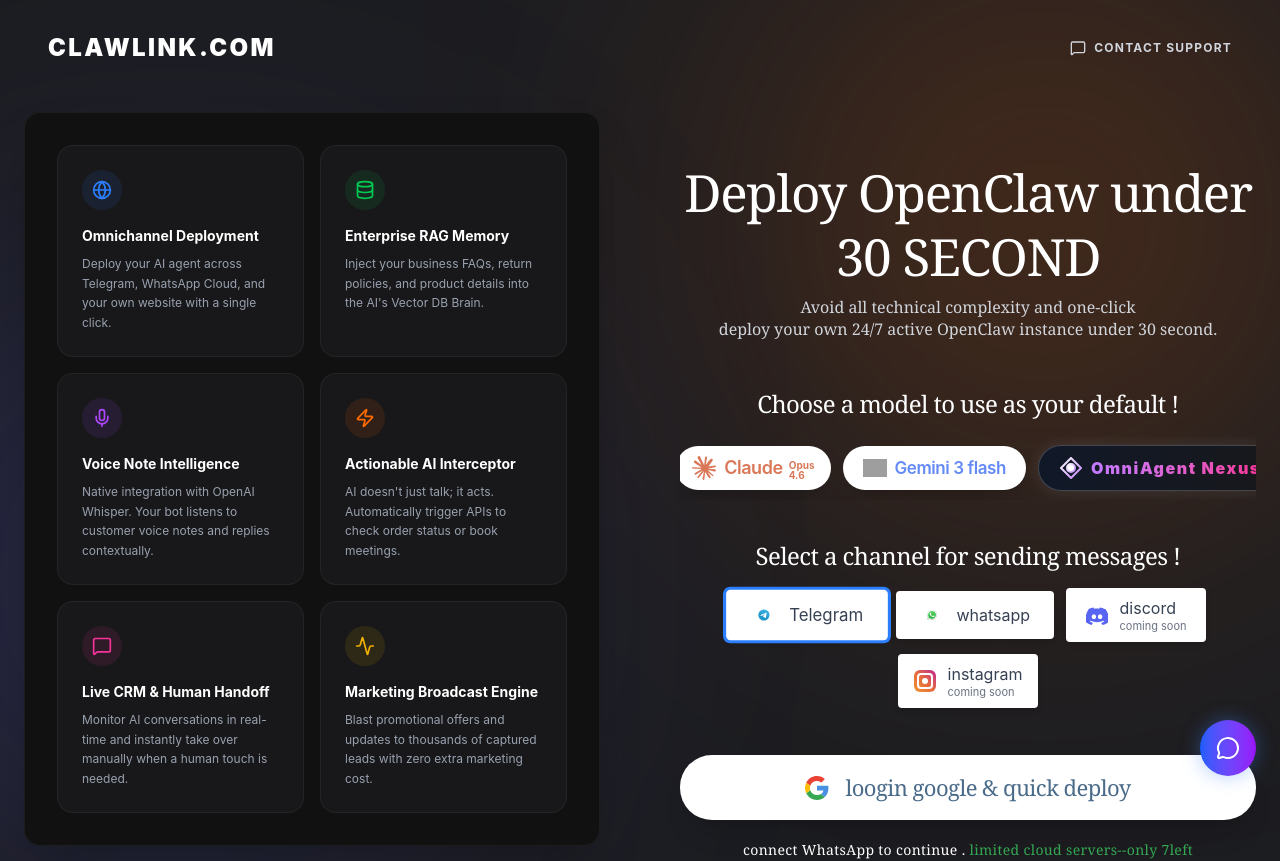
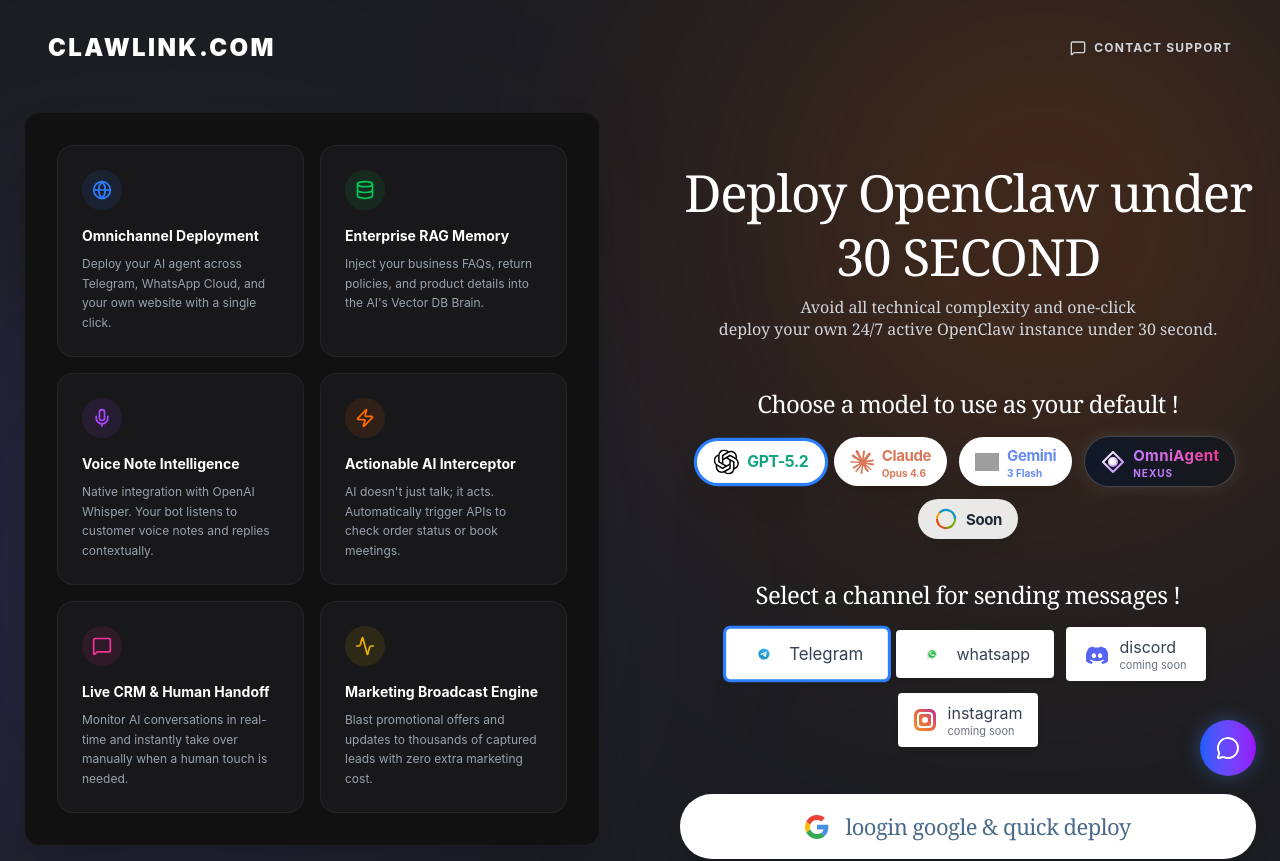
Before and after one commit to hopondfgvcx501-rgb/clawlink, a Next.js app: page / in a window 1280 px wide. Shown: the top 861 px of the page. Built offline with nearby package versions, Linux system fonts and the light colour scheme; no server answers; grey boxes are pictures that could not be loaded.

Commit message:
fixed UI layout to display 5 uniform model selection buttons including OmniAgent Nexus

```diff
--- a/app/page.tsx
+++ b/app/page.tsx
@@ -267,12 +267,6 @@ export default function Home() {
   return (
     <div className="bg-[#1C1D21] min-h-screen relative text-[#EDEDED] font-sans selection:bg-orange-500/30 overflow-x-hidden">
 
-      {/* 🚀 CSS for hiding scrollbar on the horizontal list */}
-      <style dangerouslySetInnerHTML={{__html: `
-        .no-scrollbar::-webkit-scrollbar { display: none; }
-        .no-scrollbar { -ms-overflow-style: none; scrollbar-width: none; }
-      `}} />
-
       {/* 🚀 FIXED CINEMATIC SUNSET GLOW EFFECT */}
       <div className="fixed top-[-10%] right-[-5%] w-[600px] h-[600px] bg-orange-500/20 rounded-full blur-[150px] pointer-events-none z-0"></div>
       <div className="fixed bottom-[-10%] left-[-10%] w-[600px] h-[600px] bg-indigo-500/20 rounded-full blur-[150px] pointer-events-none z-0"></div>
@@ -341,48 +335,55 @@ export default function Home() {
 
             <h3 className="text-white text-xl md:text-2xl mb-4 font-serif tracking-tight">Choose a model to use as your default !</h3>
 
-            {/* 🚀 5 BUTTONS IN A SINGLE LINE (Scrollable on mobile) */}
-            <div className="flex flex-nowrap justify-start lg:justify-center items-center gap-3 mb-10 w-full max-w-[800px] px-2 py-2 overflow-x-auto no-scrollbar snap-x">
+            {/* 🚀 5 PERFECTLY SIZED BUTTONS IN A LINE */}
+            <div className="flex flex-wrap justify-center items-center gap-2 md:gap-3 mb-10 w-full max-w-4xl px-2">
 
               <button
                 onClick={() => { if(!isTokenSaved) { setActiveModel("gpt-5.2"); setSelectedTier(null); } }}
-                className={`shrink-0 bg-white rounded-full px-5 py-2.5 flex items-center gap-2 shadow-xl transition-all duration-150 hover:scale-105 snap-center ${activeModel === 'gpt-5.2' ? 'ring-[3px] ring-blue-500 scale-105' : ''} ${isTokenSaved && activeModel !== 'gpt-5.2' ? 'opacity-30 pointer-events-none' : ''}`}
+                className={`bg-white rounded-full px-4 py-2 flex items-center justify-center gap-2 shadow-xl transition-all duration-150 hover:scale-105 ${activeModel === 'gpt-5.2' ? 'ring-[3px] ring-blue-500 scale-105' : ''} ${isTokenSaved && activeModel !== 'gpt-5.2' ? 'opacity-30 pointer-events-none' : ''}`}
               >
                 <OpenAI_Icon />
-                <span className="text-[#10A37F] font-semibold text-sm md:text-lg tracking-tight">gpt-5.2</span>
+                <span className="text-[#10A37F] font-bold text-sm md:text-[15px] tracking-tight">GPT-5.2</span>
               </button>
 
               <button
                 onClick={() => { if(!isTokenSaved) { setActiveModel("claude"); setSelectedTier(null); } }}
-                className={`shrink-0 bg-white rounded-full px-4 py-2 flex items-center gap-2 shadow-xl transition-all duration-150 hover:scale-105 snap-center ${activeModel === 'claude' ? 'ring-[3px] ring-blue-500 scale-105' : ''} ${isTokenSaved && activeModel !== 'claude' ? 'opacity-30 pointer-events-none' : ''}`}
+                className={`bg-white rounded-full px-4 py-2 flex items-center justify-center gap-2 shadow-xl transition-all duration-150 hover:scale-105 ${activeModel === 'claude' ? 'ring-[3px] ring-blue-500 scale-105' : ''} ${isTokenSaved && activeModel !== 'claude' ? 'opacity-30 pointer-events-none' : ''}`}
               >
                 <Claude_Icon />
-                <div className="text-left flex items-center gap-1.5">
-                  <span className="text-[#D97757] font-semibold text-sm md:text-lg tracking-tight">Claude</span>
-                  <span className="text-[#D97757] text-[9px] md:text-[10px] font-bold leading-none mt-1">Opus<br/>4.6</span>
+                <div className="text-left flex flex-col justify-center leading-none">
+                  <span className="text-[#D97757] font-bold text-sm md:text-[15px] tracking-tight">Claude</span>
+                  <span className="text-[#D97757] text-[9px] md:text-[10px] font-bold mt-0.5">Opus 4.6</span>
                 </div>
               </button>
 
               <button
                 onClick={() => { if(!isTokenSaved) { setActiveModel("gemini"); setSelectedTier(null); } }}
-                className={`shrink-0 bg-white rounded-full px-5 py-2.5 flex items-center gap-2 shadow-xl transition-all duration-150 hover:scale-105 snap-center ${activeModel === 'gemini' ? 'ring-[3px] ring-blue-500 scale-105' : ''} ${isTokenSaved && activeModel !== 'gemini' ? 'opacity-30 pointer-events-none' : ''}`}
+                className={`bg-white rounded-full px-4 py-2 flex items-center justify-center gap-2 shadow-xl transition-all duration-150 hover:scale-105 ${activeModel === 'gemini' ? 'ring-[3px] ring-blue-500 scale-105' : ''} ${isTokenSaved && activeModel !== 'gemini' ? 'opacity-30 pointer-events-none' : ''}`}
               >
                 <Gemini_Icon />
-                <span className="text-[#648AF5] font-semibold text-sm md:text-[17px] tracking-tight whitespace-nowrap">Gemini 3 flash</span>
+                <div className="text-left flex flex-col justify-center leading-none">
+                  <span className="text-[#648AF5] font-bold text-sm md:text-[15px] tracking-tight">Gemini</span>
+                  <span className="text-[#648AF5] text-[9px] md:text-[10px] font-bold mt-0.5">3 Flash</span>
+                </div>
               </button>
 
-              {/* 🚀 THE NEW OMNIAGENT NEXUS BUTTON */}
+              {/* 🚀 OMNIAGENT NEXUS (Stacked Text for Perfect Width) */}
               <button
                 onClick={() => { if(!isTokenSaved) { setActiveModel("omni"); setSelectedTier(null); } }}
-                className={`shrink-0 bg-gradient-to-r from-gray-900 to-[#18181b] border border-white/20 rounded-full px-5 py-2.5 flex items-center gap-2 shadow-[0_0_15px_rgba(255,255,255,0.1)] transition-all duration-150 hover:scale-105 snap-center ${activeModel === 'omni' ? 'ring-[3px] ring-purple-500 shadow-[0_0_25px_rgba(168,85,247,0.5)] scale-105' : ''} ${isTokenSaved && activeModel !== 'omni' ? 'opacity-30 pointer-events-none' : ''}`}
+                className={`bg-gradient-to-r from-gray-900 to-[#18181b] border border-white/20 rounded-full px-4 py-2 flex items-center justify-center gap-2 shadow-[0_0_15px_rgba(255,255,255,0.1)] transition-all duration-150 hover:scale-105 ${activeModel === 'omni' ? 'ring-[3px] ring-purple-500 shadow-[0_0_25px_rgba(168,85,247,0.5)] scale-105' : ''} ${isTokenSaved && activeModel !== 'omni' ? 'opacity-30 pointer-events-none' : ''}`}
               >
                 <Omni_Icon />
-                <span className="bg-gradient-to-r from-purple-400 to-pink-500 bg-clip-text text-transparent font-black text-sm md:text-[16px] tracking-widest whitespace-nowrap">OmniAgent Nexus</span>
+                <div className="text-left flex flex-col justify-center leading-none">
+                  <span className="bg-gradient-to-r from-purple-400 to-pink-500 bg-clip-text text-transparent font-bold text-sm md:text-[15px] tracking-wide">OmniAgent</span>
+                  <span className="text-purple-400 text-[9px] md:text-[10px] font-bold mt-0.5 tracking-widest uppercase">Nexus</span>
+                </div>
               </button>
 
-              <div className={`shrink-0 bg-white rounded-full px-5 py-2.5 flex items-center gap-2 shadow-xl cursor-not-allowed opacity-90 snap-center ${isTokenSaved ? 'opacity-20' : ''}`}>
+              {/* 🚀 SOON BUTTON */}
+              <div className={`bg-white rounded-full px-4 py-2 flex items-center justify-center gap-2 shadow-xl cursor-not-allowed opacity-90 ${isTokenSaved ? 'opacity-20' : ''}`}>
                 <Soon_Icon />
-                <span className="font-bold text-sm md:text-[17px] text-gray-800 tracking-tight">soon</span>
+                <span className="font-bold text-sm md:text-[15px] text-gray-800 tracking-tight">Soon</span>
               </div>
             </div>
 
```
